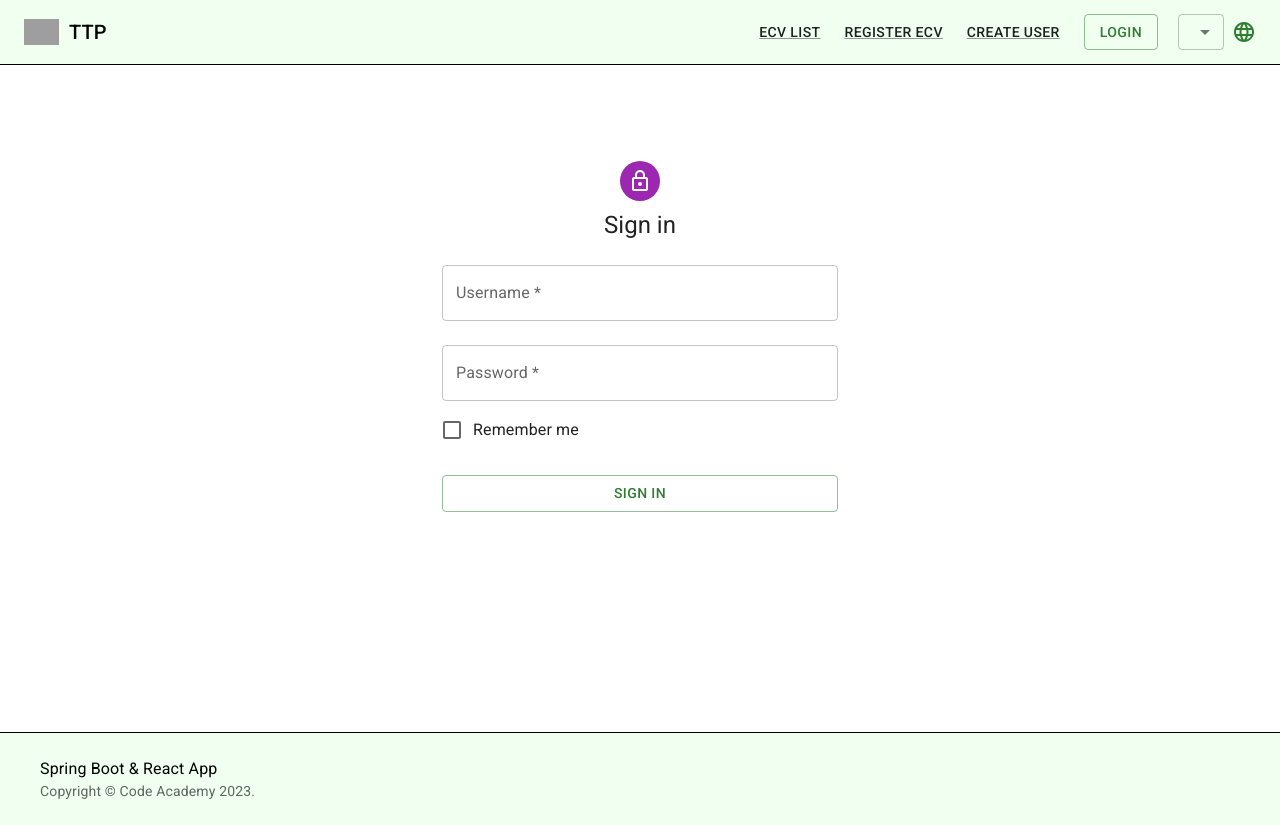
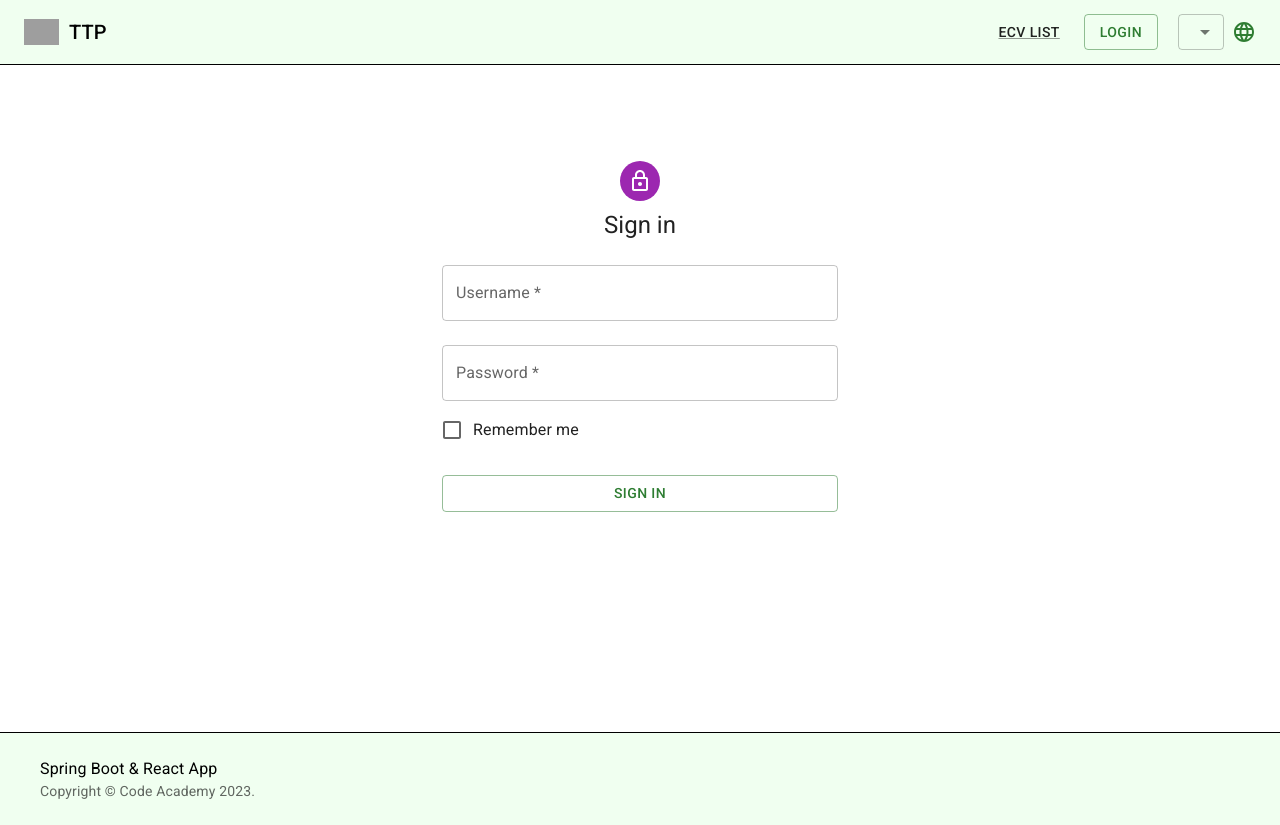
Before and after one commit to Rombug/FINAL_JAVA_PROJECT, a React (Create React App) app in the folder restTTP/ttp-ui/: page /login in a window 1280 px wide. Built offline with nearby package versions, Linux system fonts and the light colour scheme; grey boxes are pictures that could not be loaded.

Commit message:
FINAL PROJECT. (Spring + React) added secure route

```diff
--- a/restTTP/ttp-ui/src/components/content/Content.js
+++ b/restTTP/ttp-ui/src/components/content/Content.js
@@ -5,6 +5,7 @@ import User from "../forms/User";
 import Vehicles from "../page/Vehicles";
 import VehicleDetailPage from "../page/VehicleDetailPage";
 import Login from "../forms/Login";
+import SecuredRoute from "../security/SecuredRoute";
 
 const Content = () => {
 
@@ -19,10 +20,18 @@ const Content = () => {
 
             <Routes>
                 <Route path="/" element={<Vehicles/>}/>
-                <Route path="/transport/registration" element={<Transport key="registration"/>}/>
+                <Route path="/transport/:transportId" element={<VehicleDetailPage/>}/>
                 <Route path="/users/registration" element={<User/>}/>
-                <Route path="/transport/:transportId/update" element={<Transport key="update"/>}/>
-                <Route path="/transport/:transportId" element={<VehicleDetailPage/>}/>
+
+                <Route path="/transport/registration" element={<SecuredRoute/>}>
+                    <Route path="/transport/registration" element={<Transport key="registration"/>}/>
+                </Route>
+
+                <Route path="/transport/:transportId/update" element={ <SecuredRoute/> }>
+                    <Route path="/transport/:transportId/update" element={<Transport key="update"/>}/>
+                </Route>
+
+
                 <Route path="/login" element={<Login/>}/>
             </Routes>
 
--- a/restTTP/ttp-ui/src/components/header/Header.js
+++ b/restTTP/ttp-ui/src/components/header/Header.js
@@ -69,8 +69,9 @@ const Header = () => {
                     </Typography>
                     <nav>
                         <HeaderItem path="/" name={t('ecv_list')}/>
-                        <HeaderItem path="/transport/registration" name={t('register_ecv')}/>
-                        <HeaderItem path="/users/registration" name={t('create_user')}/>
+                        {user && <HeaderItem path="/transport/registration" name={t('register_ecv')}/>}
+                        {user && <HeaderItem path="/users/registration" name={t('create_user')}/>}
+
                     </nav>
                     {
                         user ?
--- /dev/null
+++ b/restTTP/ttp-ui/src/components/security/SecuredRoute.js
@@ -0,0 +1,10 @@
+import {useSelector} from "react-redux";
+import {Navigate, Outlet} from "react-router-dom";
+
+const SecuredRoute = () => {
+    const user = useSelector(state => state.user.user);
+
+    return user ? <Outlet/> : <Navigate to="/login"/>
+}
+
+export default SecuredRoute;
```
